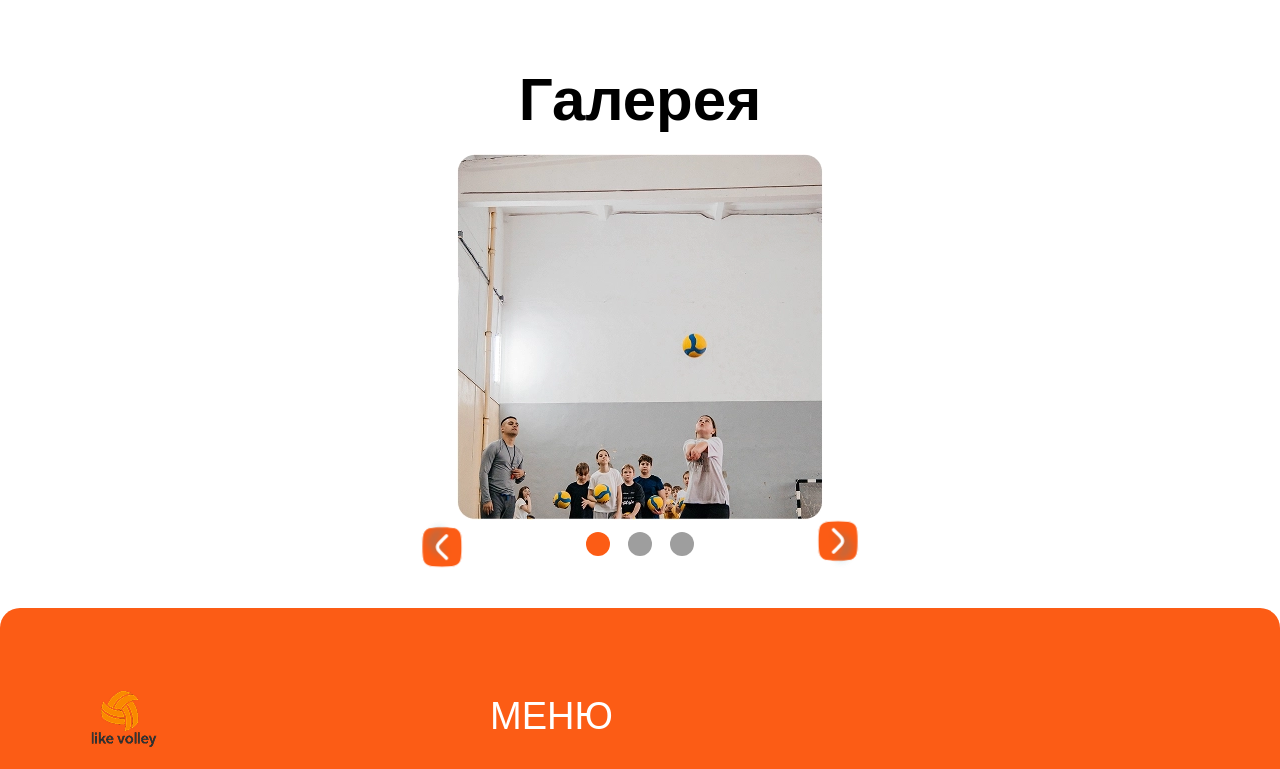
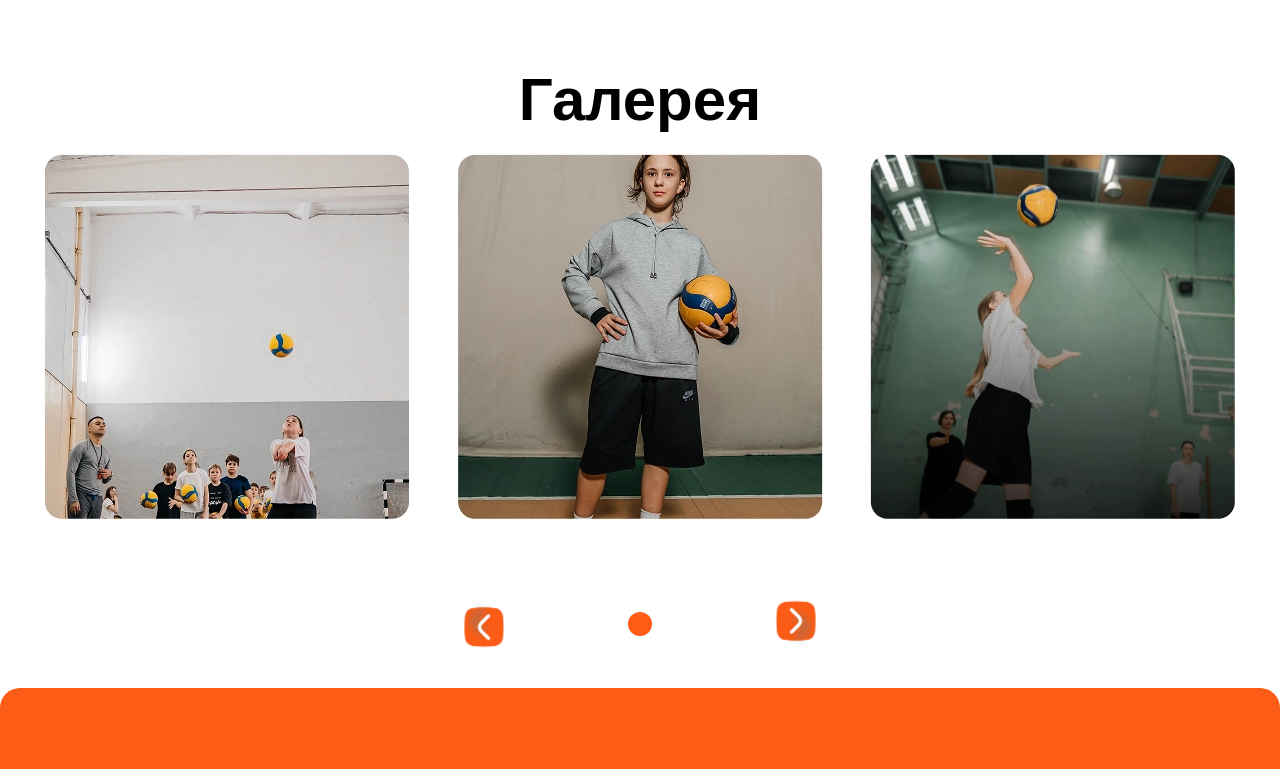
Before and after one commit to evgeniyworkbel/like-volley, a Next.js app: page / in a window 1280 px wide. Shown: the part 4008-4777 px from the top of the page. Built offline with nearby package versions, Linux system fonts and the light colour scheme; a web font is replaced by a local one.

Commit message:
fix(shared, widgets): change gap, add mr

```diff
--- a/src/shared/ui/carousel/carousel-item.tsx
+++ b/src/shared/ui/carousel/carousel-item.tsx
@@ -8,7 +8,10 @@ export type CarouselItemProps = {
 export function CarouselItem({ children, count }: CarouselItemProps) {
   const width = `${100 / count}%`;
   return (
-    <div className={cn("w-full shrink-0")} style={{ flex: `0 0 ${width}` }}>
+    <div
+      className={cn("mr-7 w-full shrink-0 xl:mr-0")}
+      style={{ flex: `0 0 ${width}` }}
+    >
       {children}
     </div>
   );
--- a/src/shared/ui/carousel/carousel.tsx
+++ b/src/shared/ui/carousel/carousel.tsx
@@ -11,12 +11,15 @@ export type CarouselProps = {
 };
 
 export function Carousel({ children, count }: CarouselProps) {
-  const [emblaRef, emblaApi] = useEmblaCarousel({ loop: true });
+  const [emblaRef, emblaApi] = useEmblaCarousel({
+    loop: true,
+    breakpoints: { "(min-width: 1280px)": { align: "start" } },
+  });
 
   return (
     <div>
       <div ref={emblaRef} className="overflow-hidden">
-        <div className="flex gap-10">
+        <div className="flex justify-between">
           {Children.map(children, (child) => (
             <CarouselItem count={count}>{child}</CarouselItem>
           ))}
--- a/src/widgets/gallery/ui/gallery-сard.tsx
+++ b/src/widgets/gallery/ui/gallery-сard.tsx
@@ -6,7 +6,7 @@ type GalleryCardProps = Promo;
 export function GalleryCard({ src, alt }: GalleryCardProps) {
   return (
     <div className="flex flex-col items-center gap-5">
-      <div className="relative h-[366px] w-full overflow-hidden rounded-[18px] xl:w-[366px]">
+      <div className="relative mb-20 h-[366px] w-80 overflow-hidden rounded-[18px] xl:w-[366px]">
         <Image src={src} alt={alt} fill />
       </div>
     </div>
--- a/src/widgets/gallery/ui/gallery.tsx
+++ b/src/widgets/gallery/ui/gallery.tsx
@@ -6,7 +6,7 @@ export function Gallery() {
   return (
     <section className="flex flex-col gap-6 px-5 py-10">
       <Title className="text-center">Галерея</Title>
-      <Carousel>
+      <Carousel count={3}>
         {galleryData.map((coach) => (
           <GalleryCard key={coach.alt} src={coach.src} alt={coach.alt} />
         ))}
```
